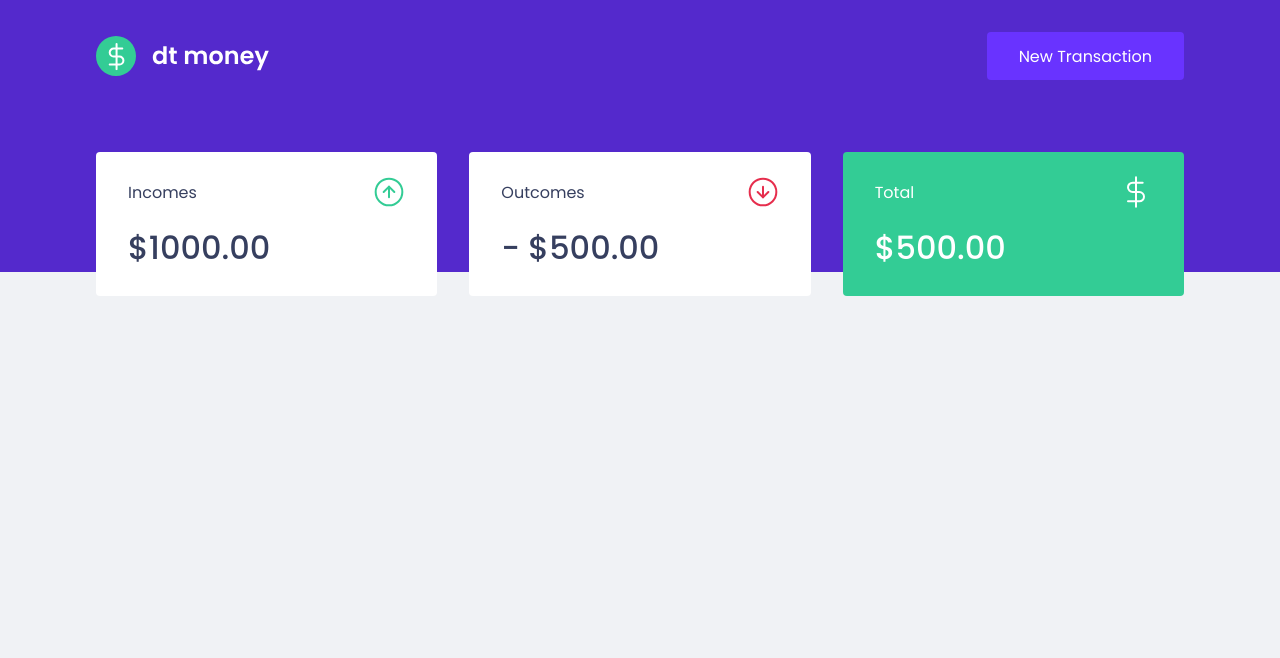
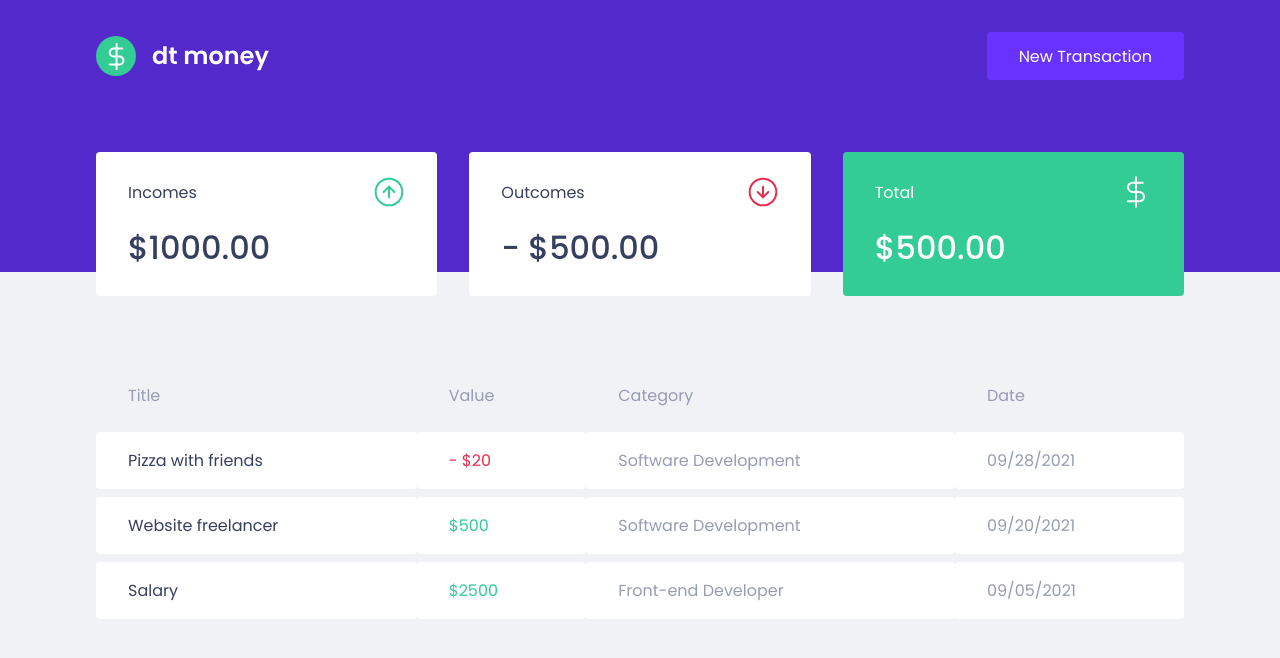
Before and after one commit to marcelopajr/mymoney, a React (Create React App) app: page / in a window 1280 px wide. Shown: the top 658 px of the page. Built offline with nearby package versions, Linux system fonts and the light colour scheme.

Commit message:
TransactionsTable component

```diff
--- a/src/components/Dashboard/index.tsx
+++ b/src/components/Dashboard/index.tsx
@@ -1,10 +1,12 @@
 import { Summary } from '../Summary';
+import { TransactionsTable } from '../TransactionsTable';
 import { Container } from './styles';
 
 export function Dashboard() {
   return (
     <Container>
       <Summary />
+      <TransactionsTable />
     </Container>
   );
 }
--- /dev/null
+++ b/src/components/TransactionsTable/index.tsx
@@ -0,0 +1,39 @@
+import { Container } from './styles';
+
+export function TransactionsTable() {
+  return (
+    <Container>
+      <table>
+        <thead>
+          <tr>
+            <th>Title</th>
+            <th>Value</th>
+            <th>Category</th>
+            <th>Date</th>
+          </tr>
+        </thead>
+
+        <tbody>
+          <tr>
+            <td>Pizza with friends</td>
+            <td className="outcome">- $20</td>
+            <td>Software Development</td>
+            <td>09/28/2021</td>
+          </tr>
+          <tr>
+            <td>Website freelancer</td>
+            <td className="income">$500</td>
+            <td>Software Development</td>
+            <td>09/20/2021</td>
+          </tr>
+          <tr>
+            <td>Salary</td>
+            <td className="income">$2500</td>
+            <td>Front-end Developer</td>
+            <td>09/05/2021</td>
+          </tr>
+        </tbody>
+      </table>
+    </Container>
+  );
+}
--- /dev/null
+++ b/src/components/TransactionsTable/styles.ts
@@ -0,0 +1,38 @@
+import styled from 'styled-components';
+
+export const Container = styled.div`
+  margin-top: 4rem;
+
+  table {
+    width: 100%;
+    border-spacing: 0 0.5rem;
+
+    th {
+      color: var(--text-body);
+      font-weight: 400;
+      padding: 1rem 2rem;
+      text-align: left;
+      line-height: 1.5rem;
+    }
+
+    td {
+      padding: 1rem 2rem;
+      border: 0;
+      background: var(--shape);
+      color: var(--text-body);
+      border-radius: 0.25rem;
+
+      &:first-child {
+        color: var(--text-title);
+      }
+
+      &.income {
+        color: var(--green);
+      }
+
+      &.outcome {
+        color: var(--red);
+      }
+    }
+  }
+`;
```
